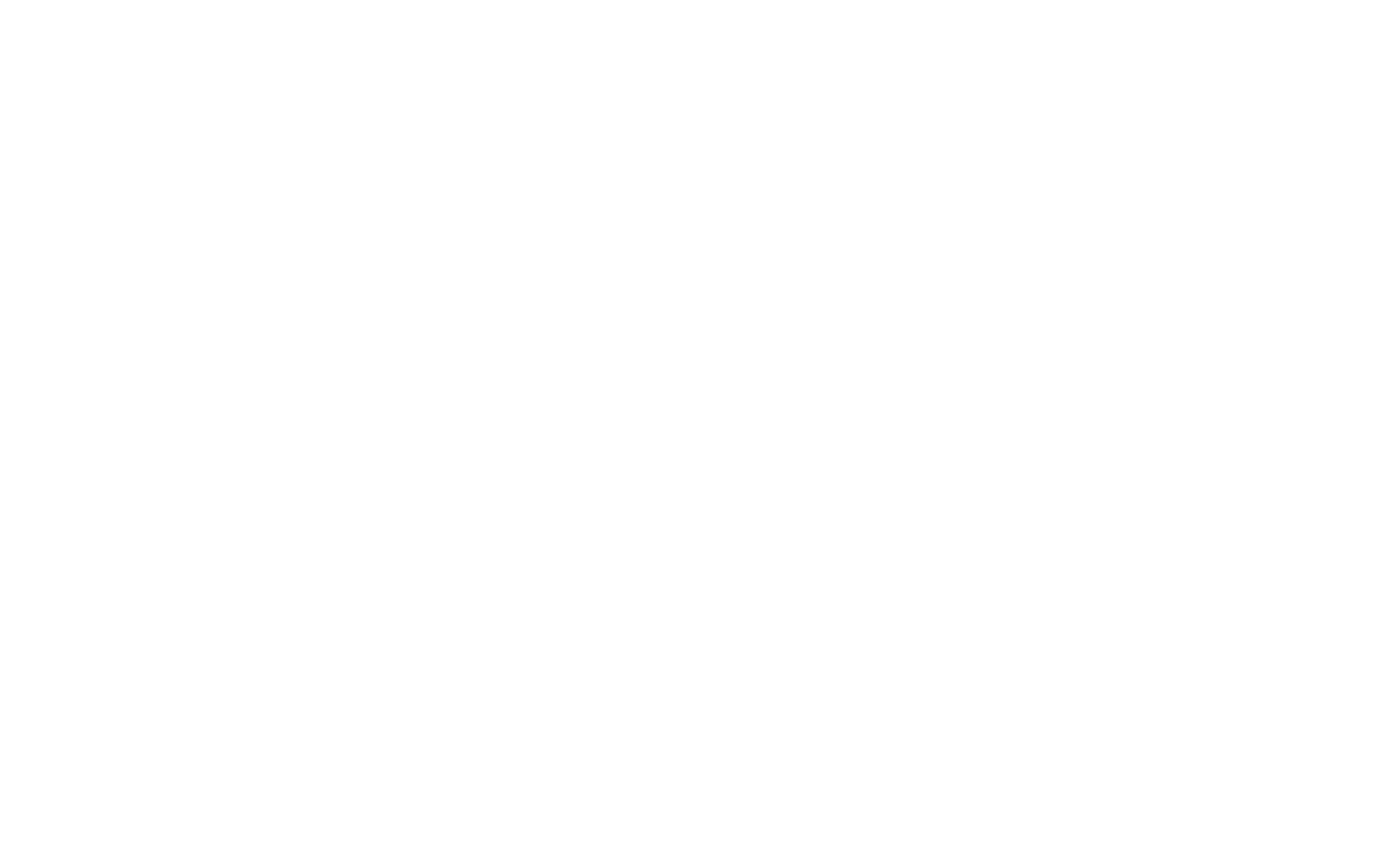
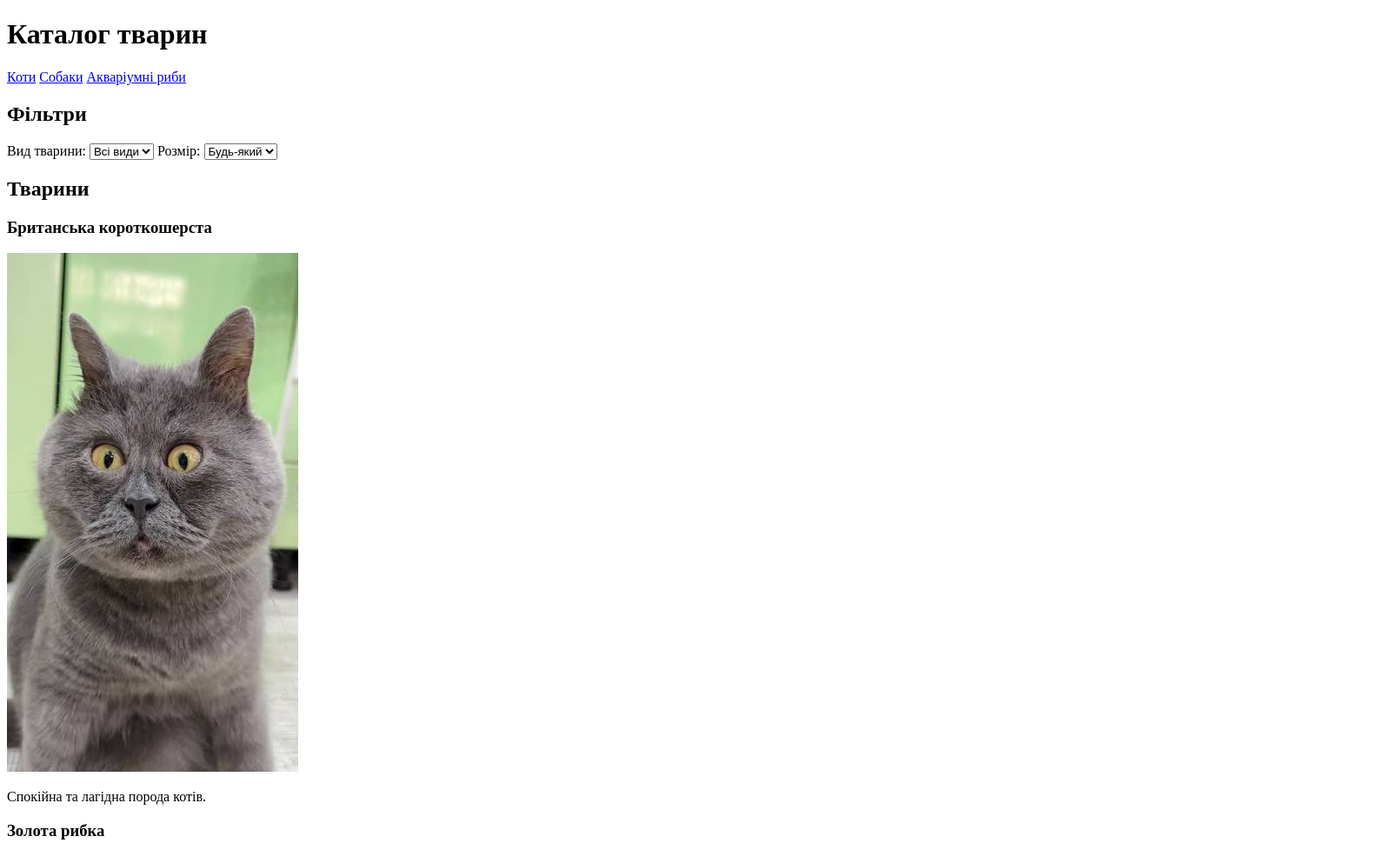
Before and after one commit to IliaKryzhanikIP53/pet-catalog, a website: page index.html in a window 1280 px wide. Shown: the top 970 px of the page at 87% size, 1608 px wide, since content can reach past the window. Before the commit the page ends 800 px from the top, so only its background shows below. Drawn offline with Linux system fonts and the light colour scheme.

Commit message:
Додано семантичну розмітку HTML5 та покращено доступність сторінки

```diff
--- a/index.html
+++ b/index.html
@@ -7,12 +7,59 @@
     <link rel="stylesheet" href="css/style.css">
 </head>
 <body>
-<!-- Шапка з навігацією та пошуком -->
-<!-- Блок фільтрів
-за видом/розміром; список карток тварин -->
-<!-- Блок деталей обраної
-тварини (догляд) -->
-<!-- Підвал -->
+<header>
+    <h1>Каталог тварин</h1>
+    <nav>
+        <a href="#cats">Коти</a>
+        <a href="#dogs">Собаки</a>
+        <a href="#fishes">Акваріумні риби</a>
+    </nav>
+</header>
+
+<main>
+    <section id="filters">
+        <h2>Фільтри</h2>
+        <form>
+            <label for="species-filter">Вид тварини:</label>
+            <select id="species-filter" name="species">
+                <option value="all">Всі види</option>
+                <option value="cats">Коти</option>
+                <option value="dogs">Собаки</option>
+            </select>
+
+            <label for="size-filter">Розмір:</label>
+            <select id="size-filter" name="size">
+                <option value="all">Будь-який</option>
+                <option value="small">Малий</option>
+                <option value="large">Великий</option>
+            </select>
+        </form>
+    </section>
+
+    <section id="animals">
+        <h2>Тварини</h2>
+        <article>
+            <h3>Британська короткошерста</h3>
+            <img src="assets/img/images.jpg" alt="Британська короткошерста кішка сірого кольору">
+            <p>Спокійна та лагідна порода котів.</p>
+        </article>
+        <article>
+            <h3>Золота рибка</h3>
+            <img src="assets/img/Goldfish.jpg" alt="Золота рибка в круглому акваріумі">
+            <p>Класична акваріумна рибка, що потребує просторого резервуара.</p>
+        </article>
+    </section>
+</main>
+
+<aside>
+    <h2>Деталі догляду</h2>
+    <p>Оберіть тварину зі списку, щоб побачити детальну інформацію про догляд, харчування та умови утримання.</p>
+</aside>
+
+<footer>
+    <p>&copy; 2026 Ілля Крижанюк. Навчальний проєкт.</p>
+</footer>
+
 <script src="js/app.js"></script>
 </body>
 </html>
```
Also changed, not shown: assets/img/Goldfish.jpg (added).
